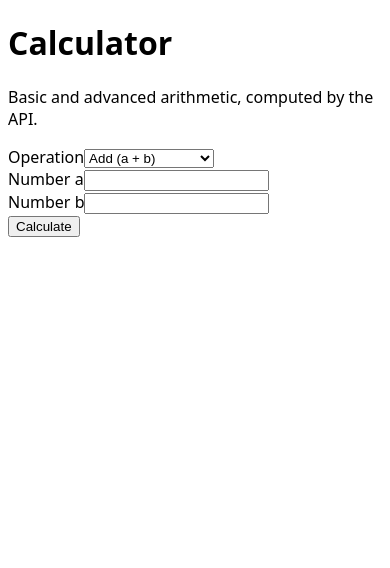
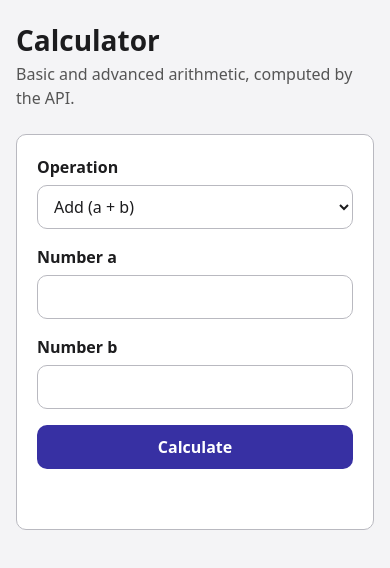
Before and after one commit to gartox/sezzle-calculator, a React (Vite) app in the folder frontend/: page / in a window 390 px wide. Shown: the top 568 px of the page. Built offline with nearby package versions, Linux system fonts and the light colour scheme.

Commit message:
Add responsive stylesheet

```diff
--- a/frontend/src/index.css
+++ b/frontend/src/index.css
@@ -1,3 +1,148 @@
 :root {
-  font-family: system-ui, sans-serif;
+  --color-bg: #f4f4f6;
+  --color-surface: #ffffff;
+  --color-text: #1c1c1e;
+  --color-muted: #555555;
+  --color-border: #b9b9c0;
+  --color-accent: #3730a3;
+  --color-accent-strong: #2a2480;
+  --color-error: #b00020;
+  --color-error-bg: #fdecee;
+  --radius: 10px;
+
+  color-scheme: light;
+  font-family: system-ui, -apple-system, 'Segoe UI', Roboto, sans-serif;
+  line-height: 1.5;
 }
+
+*,
+*::before,
+*::after {
+  box-sizing: border-box;
+}
+
+body {
+  margin: 0;
+  background: var(--color-bg);
+  color: var(--color-text);
+  -webkit-font-smoothing: antialiased;
+}
+
+.app {
+  width: 100%;
+  max-width: 28rem;
+  margin: 0 auto;
+  padding: 1.5rem 1rem 2.5rem;
+}
+
+h1 {
+  margin: 0 0 0.25rem;
+  font-size: 1.75rem;
+  line-height: 1.2;
+}
+
+.tagline {
+  margin: 0 0 1.5rem;
+  color: var(--color-muted);
+}
+
+.calculator {
+  display: grid;
+  gap: 1rem;
+  padding: 1.25rem;
+  background: var(--color-surface);
+  border: 1px solid var(--color-border);
+  border-radius: var(--radius);
+}
+
+.field {
+  display: grid;
+  gap: 0.375rem;
+}
+
+label {
+  font-weight: 600;
+}
+
+input,
+select,
+button {
+  width: 100%;
+  min-height: 44px;
+  font: inherit;
+  border-radius: var(--radius);
+}
+
+input,
+select {
+  padding: 0 0.75rem;
+  color: var(--color-text);
+  background: var(--color-surface);
+  border: 1px solid var(--color-border);
+}
+
+input[aria-invalid='true'] {
+  border-color: var(--color-error);
+}
+
+input:focus-visible,
+select:focus-visible,
+button:focus-visible {
+  outline: 3px solid var(--color-accent);
+  outline-offset: 2px;
+}
+
+button {
+  padding: 0 1rem;
+  color: #ffffff;
+  background: var(--color-accent);
+  border: 0;
+  font-weight: 600;
+  cursor: pointer;
+}
+
+button:hover:not(:disabled) {
+  background: var(--color-accent-strong);
+}
+
+button:disabled {
+  opacity: 0.65;
+  cursor: progress;
+}
+
+.field-error,
+.api-error {
+  margin: 0;
+  color: var(--color-error);
+}
+
+.api-error {
+  padding: 0.75rem;
+  background: var(--color-error-bg);
+  border: 1px solid var(--color-error);
+  border-radius: var(--radius);
+}
+
+.result {
+  display: block;
+  min-height: 1.5rem;
+}
+
+.result-label {
+  display: block;
+  font-size: 0.875rem;
+  color: var(--color-muted);
+}
+
+.result-value {
+  display: block;
+  font-size: 1.75rem;
+  font-weight: 700;
+  overflow-wrap: anywhere;
+}
+
+@media (min-width: 480px) {
+  .app {
+    padding: 3rem 1.5rem;
+  }
+}
```
